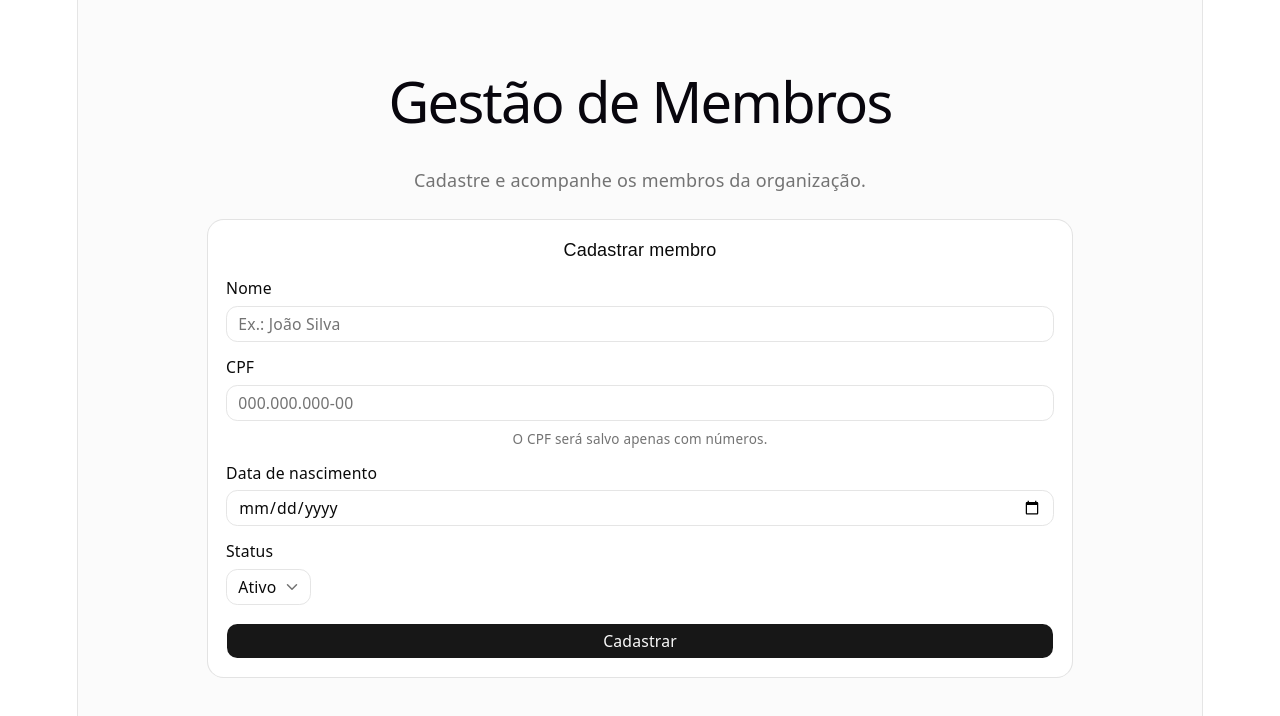
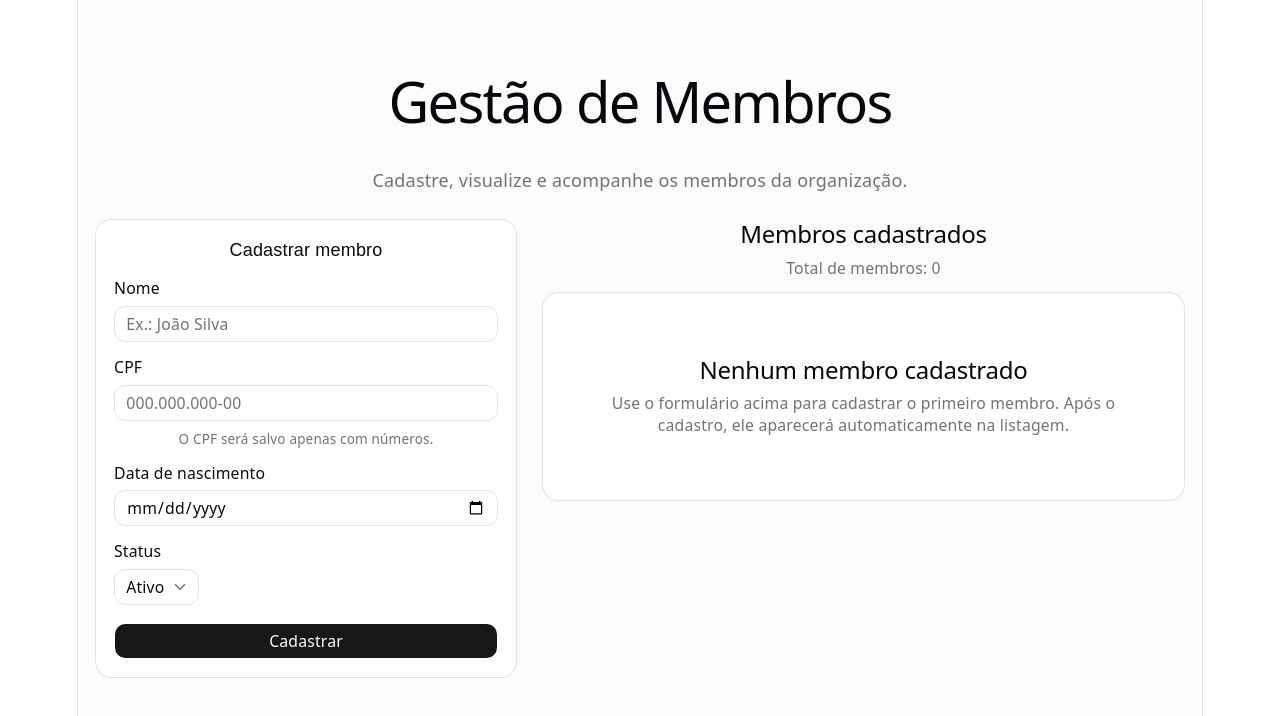
Before and after one commit to raphaelitos/Gestao-de-Membros, a React (Vite) app in the folder frontend/: page / in a window 1280 px wide. Shown: the top 716 px of the page. Built offline with nearby package versions, Linux system fonts and the light colour scheme.

Commit message:
FEAT: incorporando atualizacoes na pag principal, por enquanto estatica

```diff
--- a/frontend/src/pages/MembersPage.tsx
+++ b/frontend/src/pages/MembersPage.tsx
@@ -1,24 +1,88 @@
+import { useState } from "react";
+
+import { Alert } from "@/components/Alert";
+import { EmptyState } from "@/components/EmptyState";
 import { MemberForm } from "@/components/MemberForm";
-import type { CreateMemberRequest } from "@/types/member";
+import { MemberTable } from "@/components/MemberTable";
+
+import type { CreateMemberRequest, Member } from "@/types/member";
+
+type Feedback = {
+  type: "success" | "error";
+  title: string;
+  message: string;
+};
 
 export function MembersPage() {
+  const [members, setMembers] = useState<Member[]>([]);
+  const [feedback, setFeedback] = useState<Feedback | null>(null);
+
   function handleCreateMember(data: CreateMemberRequest) {
-    console.log("Dados do membro enviados pelo formulário:", data);
+    const cpfAlreadyExists = members.some((member) => member.cpf === data.cpf);
+
+    if (cpfAlreadyExists) {
+      setFeedback({
+        type: "error",
+        title: "CPF duplicado",
+        message: "Já existe um membro cadastrado com este CPF.",
+      });
+
+      return;
+    }
+
+    const newMember: Member = {
+      id: Date.now(),
+      ...data,
+    };
+
+    setMembers((currentMembers) => [newMember, ...currentMembers]);
+
+    setFeedback({
+      type: "success",
+      title: "Membro cadastrado",
+      message: "O membro foi cadastrado com sucesso.",
+    });
   }
 
   return (
     <main className="min-h-screen bg-muted/40 px-4 py-8">
-      <div className="mx-auto max-w-3xl space-y-6">
+      <div className="mx-auto max-w-5xl space-y-6">
         <div>
           <h1 className="text-3xl font-bold tracking-tight">
             Gestão de Membros
           </h1>
+
           <p className="mt-2 text-muted-foreground">
-            Cadastre e acompanhe os membros da organização.
+            Cadastre, visualize e acompanhe os membros da organização.
           </p>
         </div>
 
-        <MemberForm onSubmit={handleCreateMember} />
+        {feedback && (
+          <Alert
+            type={feedback.type}
+            title={feedback.title}
+            message={feedback.message}
+          />
+        )}
+
+        <div className="grid gap-6 lg:grid-cols-[420px_1fr]">
+          <MemberForm onSubmit={handleCreateMember} />
+
+          <section className="space-y-3">
+            <div>
+              <h2 className="text-xl font-semibold">Membros cadastrados</h2>
+              <p className="text-sm text-muted-foreground">
+                Total de membros: {members.length}
+              </p>
+            </div>
+
+            {members.length > 0 ? (
+              <MemberTable members={members} />
+            ) : (
+              <EmptyState />
+            )}
+          </section>
+        </div>
       </div>
     </main>
   );
```
